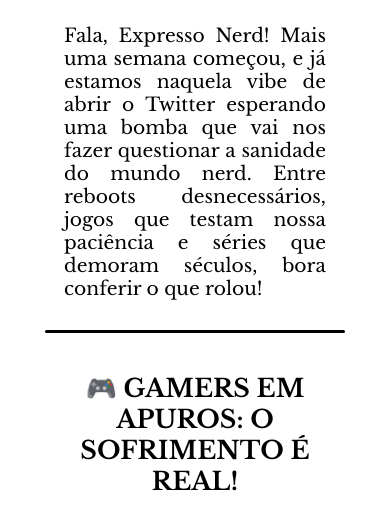
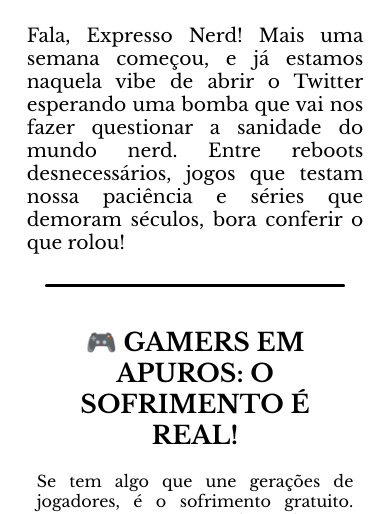
Before and after one commit to ViniciusSantosRibeiro/coffeenews, a plain HTML site: page index.html in a window 390 px wide. Shown: the part 250-764 px from the top of the page. Drawn offline with nearby package versions, Linux system fonts and the light colour scheme.

Commit message:
Update style.css

```diff
--- a/style.css
+++ b/style.css
@@ -146,6 +146,15 @@ hr{
         margin-right: 10px;
     }
 
+    .subtitle{
+        font-weight: 100;
+        margin: 0 auto;
+        width: 90%;
+        height: 100%;
+        text-align: justify;
+        margin-bottom: 30px;
+    }
+
     .content{
         margin-top: 30px;
         display: grid;
```
